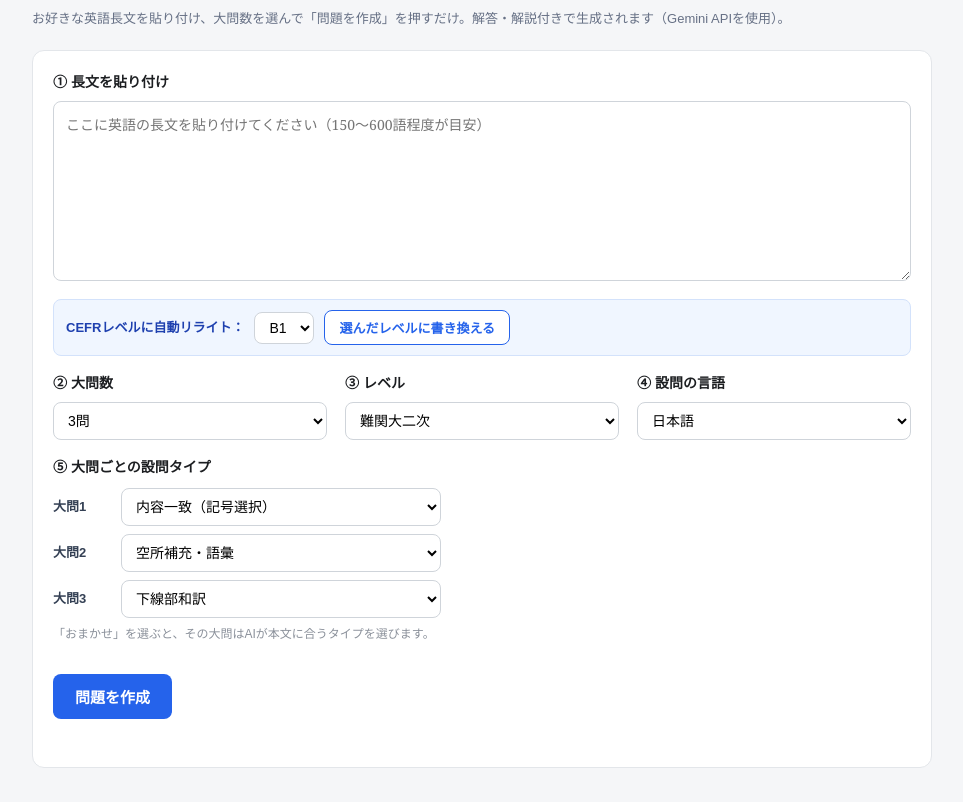
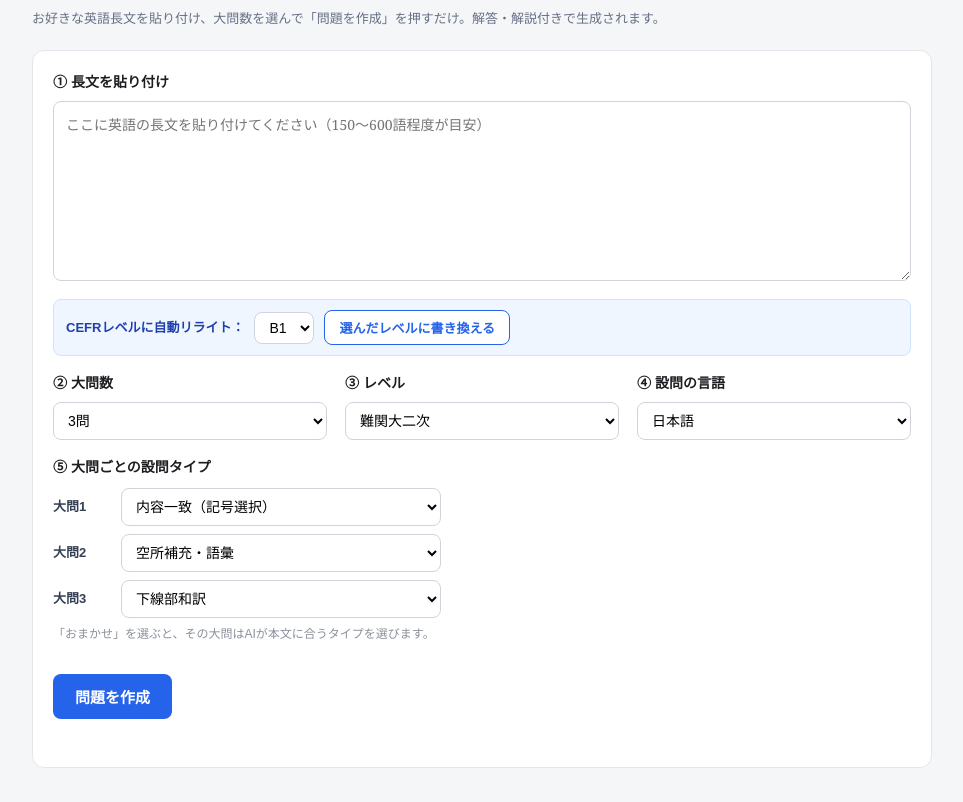
Before and after one commit to ikedayamashoten/readingtool, a website: page index.html in a window 1280 px wide. Shown: the part 50-852 px from the top of the page, without its empty margins (158-1121 px from the left). Drawn offline with Linux system fonts and the light colour scheme.

Commit message:
Update index.html

```diff
--- a/index.html
+++ b/index.html
@@ -72,7 +72,7 @@
 <body>
 <div class="wrap">
   <h1>英語長文 問題メーカー</h1>
-  <p class="sub">お好きな英語長文を貼り付け、大問数を選んで「問題を作成」を押すだけ。解答・解説付きで生成されます（Gemini APIを使用）。</p>
+  <p class="sub">お好きな英語長文を貼り付け、大問数を選んで「問題を作成」を押すだけ。解答・解説付きで生成されます。</p>
 
   <div class="card">
     <label for="passage">① 長文を貼り付け</label>
```
